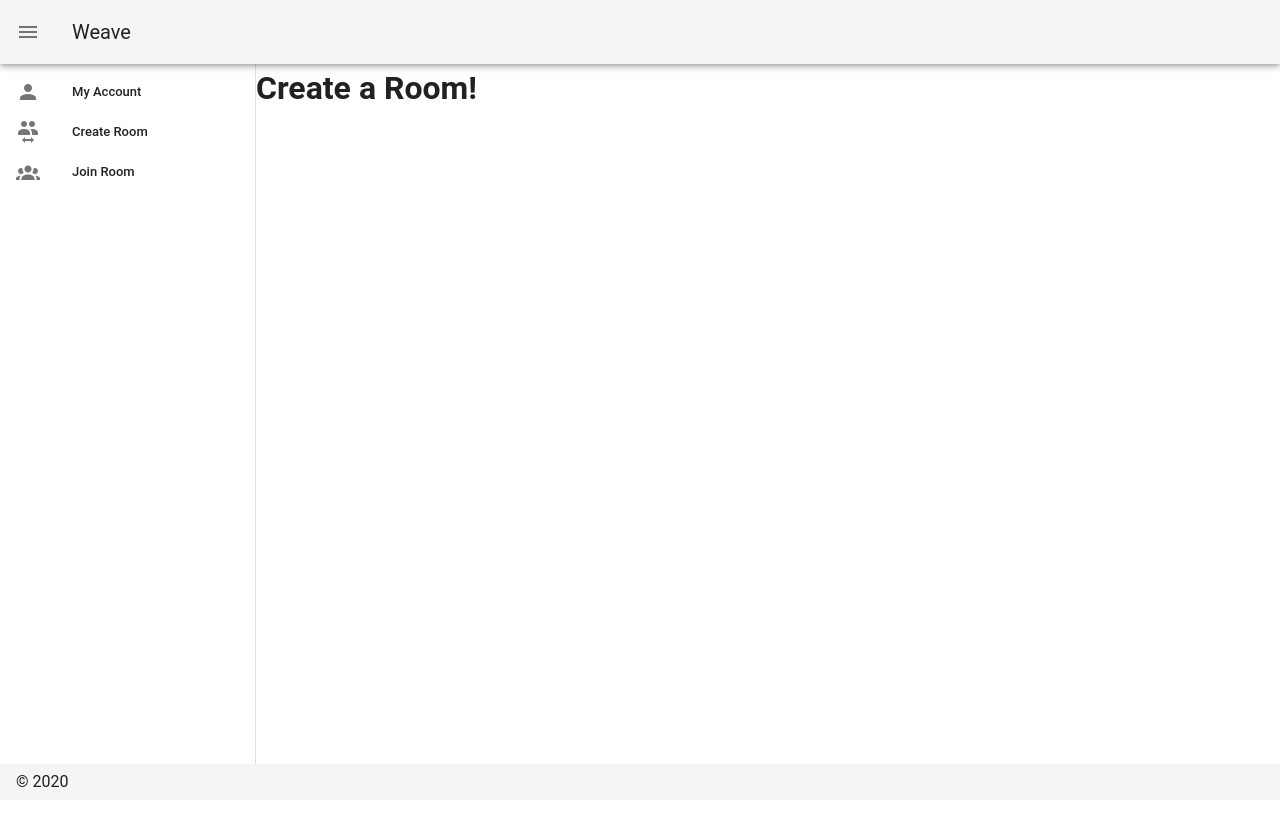
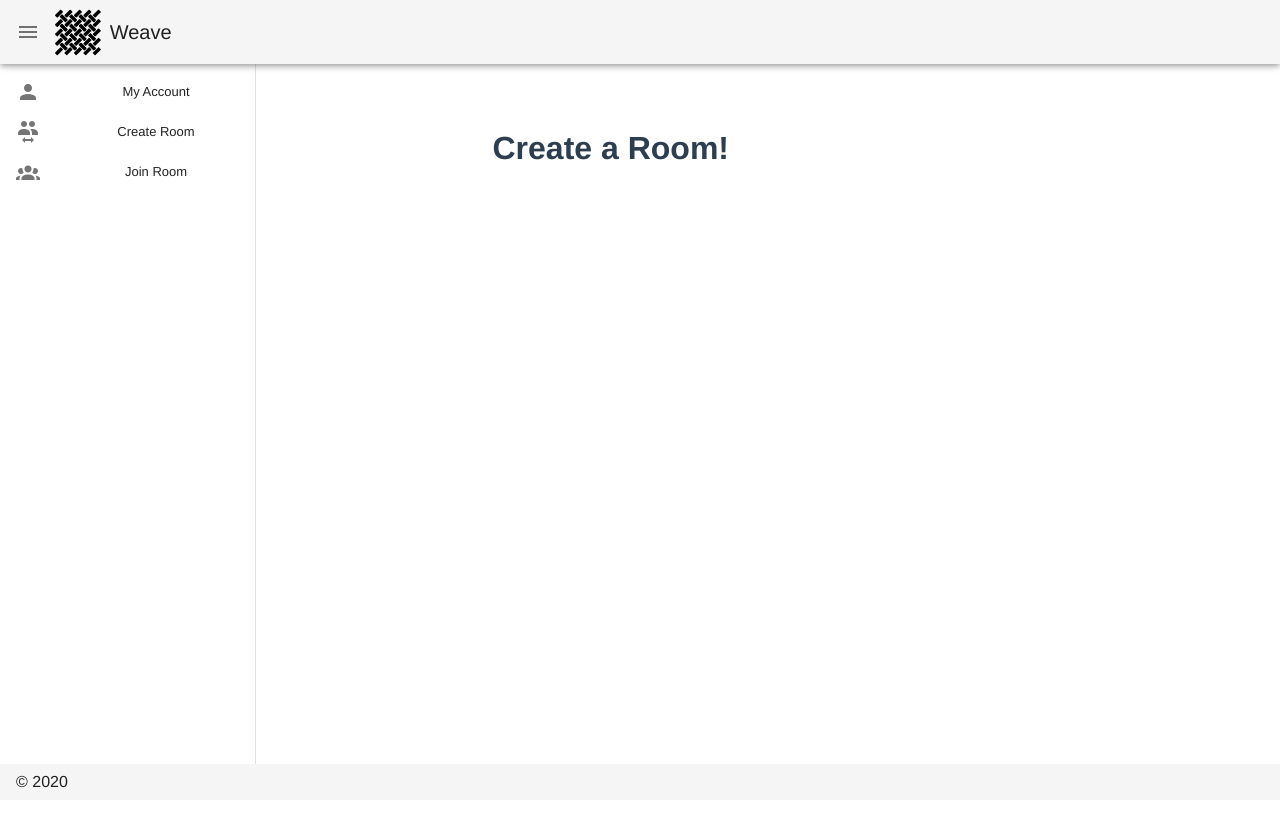
Before and after one commit to kevn07/codebrew2020, a Vue app in the folder codebrew2020/: page /createRoom in a window 1280 px wide. Shown: the top 826 px of the page. Before the commit the page ends 800 px from the top, so only its background shows below. Built offline with nearby package versions, Linux system fonts and the light colour scheme.

Commit message:
updated styling

```diff
--- a/codebrew2020/src/App.vue
+++ b/codebrew2020/src/App.vue
@@ -1,5 +1,5 @@
 <template>
-  <v-app id="inspire">
+  <v-app>
     <v-navigation-drawer
       v-model="drawer"
       app
@@ -27,7 +27,8 @@
       clipped-left
     >
       <v-app-bar-nav-icon @click.stop="drawer = !drawer"></v-app-bar-nav-icon>
-      <v-toolbar-title>Weave</v-toolbar-title>
+      <img :src="require('@/assets/weave.png')" height="50"/>
+      <v-toolbar-title id="company-title">Weave</v-toolbar-title>
     </v-app-bar>
 
     <v-main>
@@ -55,13 +56,12 @@
       drawer: null,
       items: [
           // { title: 'Home', icon: 'mdi-home-city', path: '/home' },
-          { title: 'My Account', icon: 'mdi-account', path: '/userProfile' },
+          { title: 'My Account', icon: 'mdi-account', path: '/profile' },
           { title: 'Create Room', icon: 'mdi-account-switch', path: '/createRoom' },
           { title: 'Join Room', icon: 'mdi-account-group ', path: '/room/1' }
         ]
     }),
     created () {
-      this.$vuetify.theme.dark = false
     },
     methods: {
       changeRouter(item) {
@@ -98,4 +98,8 @@
     margin: auto;
     box-shadow: 2px 2px 2px 2px;
   }
+
+  #company-title {
+    margin-left: 0.3em;
+  }
 </style>
--- a/codebrew2020/src/components/ActivityMenu.vue
+++ b/codebrew2020/src/components/ActivityMenu.vue
@@ -47,7 +47,6 @@ export default {
         min-height: 40vh;
         grid-template-columns: 1fr 1fr;
         grid-template-rows: 1fr 1fr;
-        background: white;
         overflow: auto;
         margin: 1em 1em 1em 1em;
         border: 1px solid lightgray;
--- a/codebrew2020/src/components/Chatbox.vue
+++ b/codebrew2020/src/components/Chatbox.vue
@@ -85,7 +85,6 @@ export default {
 }
 .chat-area {
 /*   border: 1px solid #ccc; */
-  background: white;
   height: 50vh;
   padding: 1em;
   overflow: auto;
--- a/codebrew2020/src/components/ProfileForm.vue
+++ b/codebrew2020/src/components/ProfileForm.vue
@@ -5,7 +5,6 @@
             <h4>Select all interests that apply to you</h4>
 
             <InterestTile imageName="testimg.jpeg" interestName="soccer"/>
-
             <div>
               <a class="btn" href="/home">Home</a>
             </div>
--- a/codebrew2020/src/main.js
+++ b/codebrew2020/src/main.js
@@ -5,7 +5,7 @@ import vuetify from '@/plugins/vuetify'
 Vue.config.productionTip = false
 
 new Vue({
+  vuetify,
   router,
-  vuetify,
   render: h => h(App)
 }).$mount('#app');
--- a/codebrew2020/src/plugins/vuetify.js
+++ b/codebrew2020/src/plugins/vuetify.js
@@ -5,6 +5,16 @@ import '@mdi/font/css/materialdesignicons.css'
 Vue.use(Vuetify)
 
 const opts = {
+    theme: {
+        themes: {
+          light: {
+            primary: '#3f51b5',
+            secondary: '#b0bec5',
+            accent: '#8c9eff',
+            error: '#b71c1c',
+          },
+        },
+    },
     icons: {
         iconfont: 'mdi', // default - only for display purposes
     }
--- a/codebrew2020/src/views/CreateRoom.vue
+++ b/codebrew2020/src/views/CreateRoom.vue
@@ -1,11 +1,13 @@
 <template>
-    <div>
+    <div class="create-room-container">
+        <div class="create-room-field">
             <h1 @click="generateLink()" id="create-link">
                 Create a Room!
             </h1>
             <div v-if="roomDetail.link">
                 <p> Room Number: {{ roomDetail.number }} </p>
                 <p> Room Link: {{ roomDetail.link }} </p>
+            </div>
         </div>
     </div>
 </template>
@@ -31,7 +33,16 @@ export default {
 </script>
 
 <style scoped>
+    .create-room-container {
+        display: grid;
+        grid-template-columns: 1fr 1fr 1fr;
+    }
     #create-link:hover {
         text-decoration: underline;
     }
+    .create-room-field {
+        grid-column-start: 2;
+        justify-self: center;
+        text-align: center;
+    }
 </style>
```
Lines whose indentation alone changed are shown as unchanged.
